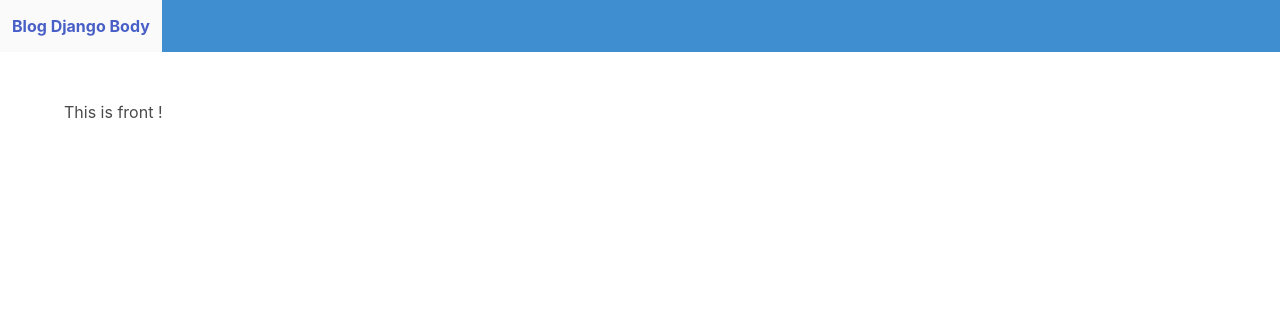
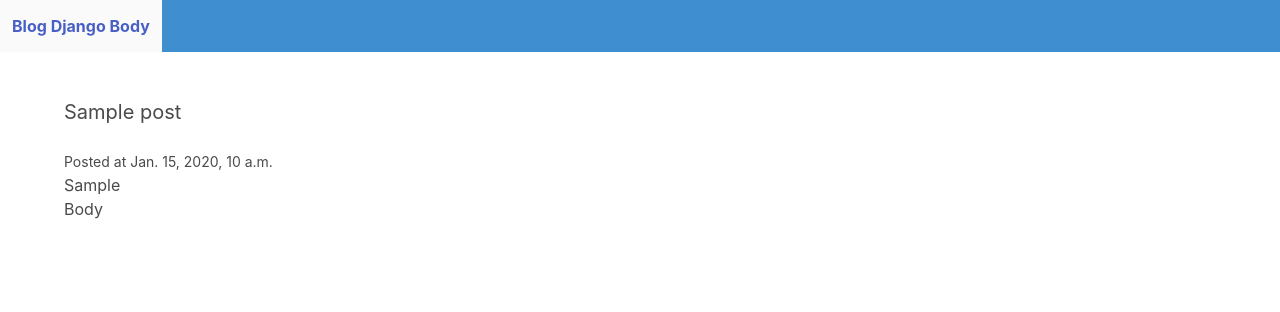
Before and after one commit to ClaudioFritzen/blogsite, a Django app: page / in a window 1280 px wide. Shown: the top 312 px of the page. Run offline with Django 4.2, Linux system fonts and the light colour scheme; tables that the repository leaves empty hold one stand-in row (values such as "Sample post").

Commit message:
passamos todos os dados do banco pro front

```diff
--- a/blog/templates/blog/frontpage.html
+++ b/blog/templates/blog/frontpage.html
@@ -1,6 +1,18 @@
 {% extends 'blog/base.html' %}
 
 {% block content %}
-    <h1>  This is front !</h1>
+    {% for post in posts %}
+        <div class="post block">
+            <h2 class='subtitle'> {{post.title}} </h2>
+
+            <small> Posted at {{ post.date_added }} </small>
+
+            <p> {{post.intro}}</p>
+
+            <p> Body</p>
+        </div>
+
+
+    {% endfor %}
 
 {% endblock content %}
--- a/blog/views.py
+++ b/blog/views.py
@@ -1,6 +1,12 @@
 from django.shortcuts import render
+
+from .models import Post
 
 # Create your views here.
 
 def frontpage(request):
-    return render(request, 'blog/frontpage.html')
+
+    # buscando todos os post no banco
+    posts = Post.objects.all()
+
+    return render(request, 'blog/frontpage.html', {'posts':posts})
```
Also changed, not shown: blog/templates/blog/post_detail.html (added, +16 -0 lines).
